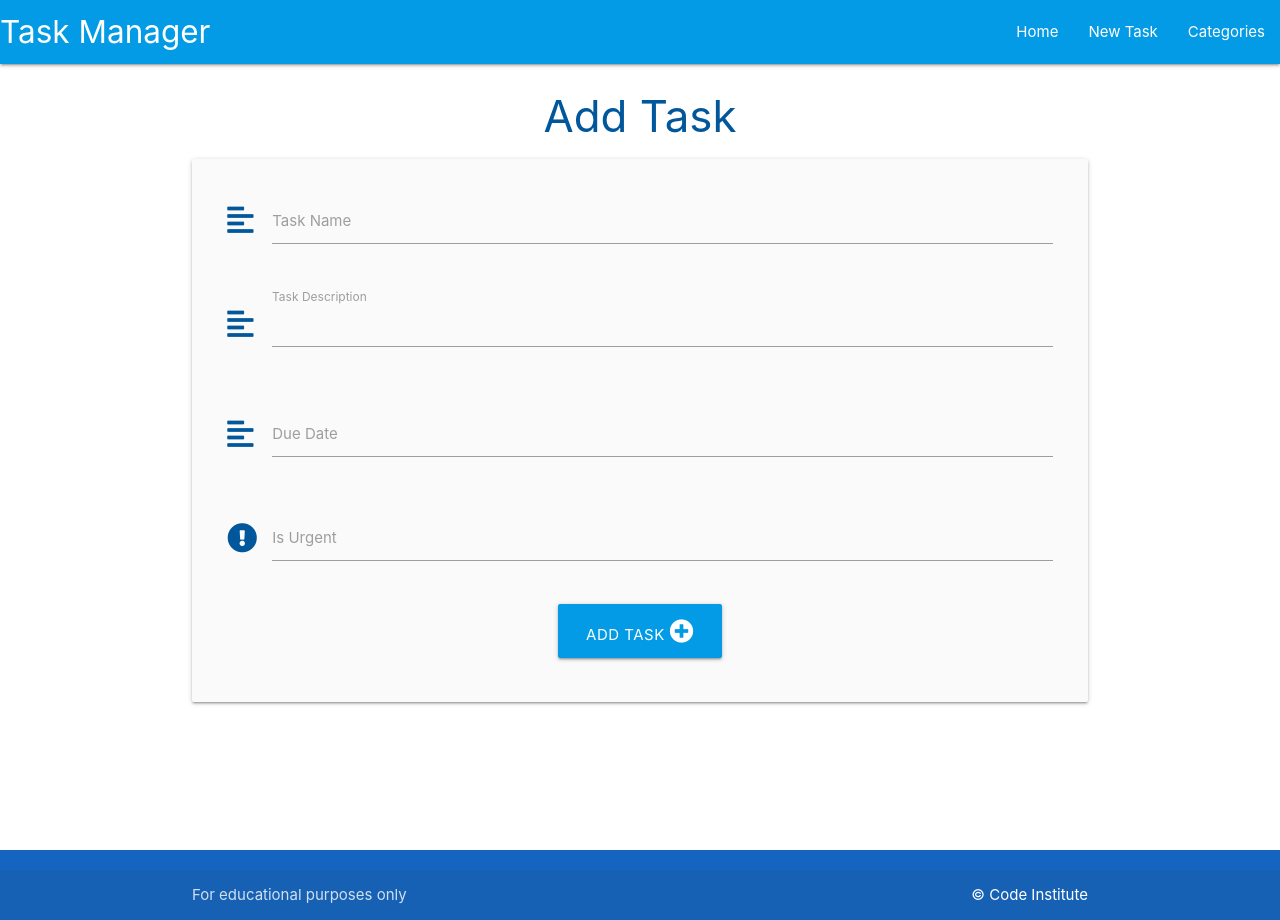
After one commit to AdamPillis/Task-Manager-Project, a Flask app: page /add_task in a window 1280 px wide. The commit adds this page. Run offline with Flask 2, Linux system fonts and the light colour scheme; data that the repository does not hold is empty.

Commit message:
Add: form to add_task.html

```diff
--- a/taskmanager/routes.py
+++ b/taskmanager/routes.py
@@ -40,3 +40,20 @@ def delete_category(category_id):
     db.session.delete(category)
     db.session.commit()
     return redirect(url_for("categories"))
+
+
+@app.route("/add_task", methods=["GET", "POST"])
+def add_task():
+    categories = list(Category.query.order_by(Category.category_name).all())
+    if request.method == "POST":
+        task = Task(
+            task_name=request.form.get("task_name"),
+            task_description=request.form.get("task_description"),
+            is_urgent=(True if request.form.get("is_urgent") else False),
+            due_date=request.form.get("due_date"),
+            category_id=request.form.get("category_id")
+        )
+        db.session.add(task)
+        db.session.commit()
+        return redirect(url_for("home"))
+    return render_template("add_task.html", categories=categories)
--- a/taskmanager/static/js/script.js
+++ b/taskmanager/static/js/script.js
@@ -5,6 +5,16 @@ document.addEventListener("DOMContentLoaded", function() {
 });
 
 document.addEventListener('DOMContentLoaded', function() {
-    var modal = document.querySelectorAll('.modal');
+    // delete modal initialization
+    let modal = document.querySelectorAll('.modal');
     M.Modal.init(modal);
   });
+
+  document.addEventListener('DOMContentLoaded', function() {
+      // date picker initialization
+    let datepicker = document.querySelectorAll('.datepicker');
+    M.Datepicker.init(datepicker, {
+        format: "dd mmm, yyyy",
+        i18n: {done: "Select"}
+    });
+  });
--- /dev/null
+++ b/taskmanager/templates/add_task.html
@@ -0,0 +1,53 @@
+{% extends "base.html" %}
+{% block content %}
+
+<h3 class="light-blue-text text-darken-4 center-align">Add Task</h3>
+
+<div class="row card-panel grey lighten-5">
+    <form class="col s12"  method="POST" action="{{ url_for('add_task') }}">
+        <!-- task name -->
+      <div class="row">
+        <div class="input-field col s12">
+            <i class="fas fa-align-left prefix light-blue-text text-darken-4"></i>
+          <input id="task_name" name="task_name" minlength="5" maxlength="50" type="text" class="validate" required>
+          <label for="task_name">Task Name</label>
+        </div>
+      </div>
+       <!-- task description -->
+       <div class="row">
+        <div class="input-field col s12">
+            <i class="fas fa-align-left prefix light-blue-text text-darken-4"></i>
+          <textarea id="task_description" name="task_description" minlength="5" maxlength="200" type="text"
+            class="materialize-textarea validate" required>
+            </textarea>
+          <label for="task_description">Task Description</label>
+        </div>
+      </div>
+      <!-- task due-date -->
+      <div class="row">
+        <div class="input-field col s12">
+            <i class="fas fa-align-left prefix light-blue-text text-darken-4"></i>
+          <input id="due_date" name="due_date" type="text" class="datepicker validate" required>
+          <label for="due_date">Due Date</label>
+        </div>
+      </div>
+      <!-- is_urgent -->
+      <div class="row">
+        <div class="input-field col s12">
+            <i class="fas fa-exclamation-circle prefix light-blue-text text-darken-4"></i>
+          <input id="is_urgent" name="is_urgent" type="text" class="validate" required>
+          <label for="is_urgent">Is Urgent</label>
+        </div>
+      </div>
+        <!-- submit button -->
+        <div class="row">
+            <div class="col s12 center-align">
+                <button type="submit" class="btn-large light-blue darken-1">
+                    Add Task <i class="fas fa-plus-circle"></i>
+                </button>
+            </div>
+          </div>
+    </form>
+  </div>
+
+{% endblock %}
--- a/taskmanager/templates/base.html
+++ b/taskmanager/templates/base.html
@@ -21,7 +21,7 @@
             <a href="#" data-target="mobile-demo" class="sidenav-trigger"><i class="fas fa-chevron-circle-down"></i></a>
             <ul class="right hide-on-med-and-down">
                 <li><a href="{{ url_for('home') }}">Home</a></li>
-                <li><a href="">New Task</a></li>
+                <li><a href="{{ url_for('add_task') }}">New Task</a></li>
                 <li><a href="{{ url_for('categories') }}">Categories</a></li>
             </ul>
             </div>
@@ -30,7 +30,7 @@
         <!-- mobile sidenav -->
         <ul class="sidenav" id="mobile-demo">
             <li><a href="{{ url_for('home') }}">Home</a></li>
-            <li><a href="">New Task</a></li>
+            <li><a href="{{ url_for('add_task') }}">New Task</a></li>
             <li><a href="{{ url_for('categories') }}">Categories</a></li>
         </ul>
     </header>
```
Also changed, not shown: taskmanager/templates/tasks.html (+8 -0 lines).
